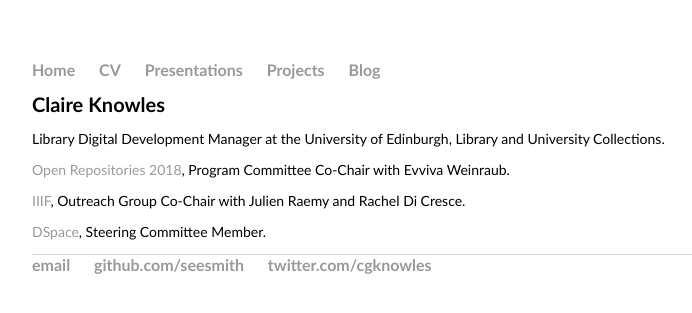
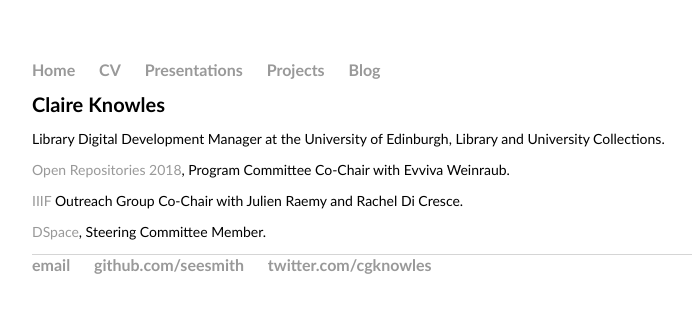
Before and after one commit to seesmith/seesmith.github.io, a Jekyll site: the page built from index.html, in a window 1280 px wide. Shown: the top 313 px of the page, without its empty margins (160-852 px from the left). Built offline with Jekyll 4.4.1, drawn with Linux system fonts in a browser that asks for light colours.

```diff
--- a/index.html
+++ b/index.html
@@ -6,6 +6,6 @@ title: Claire Knowles
 	<h1>Claire Knowles</h1>
 	<p>Library Digital Development Manager at the University of Edinburgh, Library and University Collections.</p>
 	<p><a href="http://www.or2018.net/">Open Repositories 2018</a>, Program Committee Co-Chair with Evviva Weinraub.</p>
-	<p><a href="http://www.iiif.io/">IIIF</a>, Outreach Group Co-Chair with Julien Raemy and Rachel Di Cresce.</p>
+	<p><a href="http://www.iiif.io/">IIIF</a> Outreach Group Co-Chair with Julien Raemy and Rachel Di Cresce.</p>
 	<p><a href="http://www.dspace.org/">DSpace</a>, Steering Committee Member.</p>
 </div><!-- /.blurb -->
```
